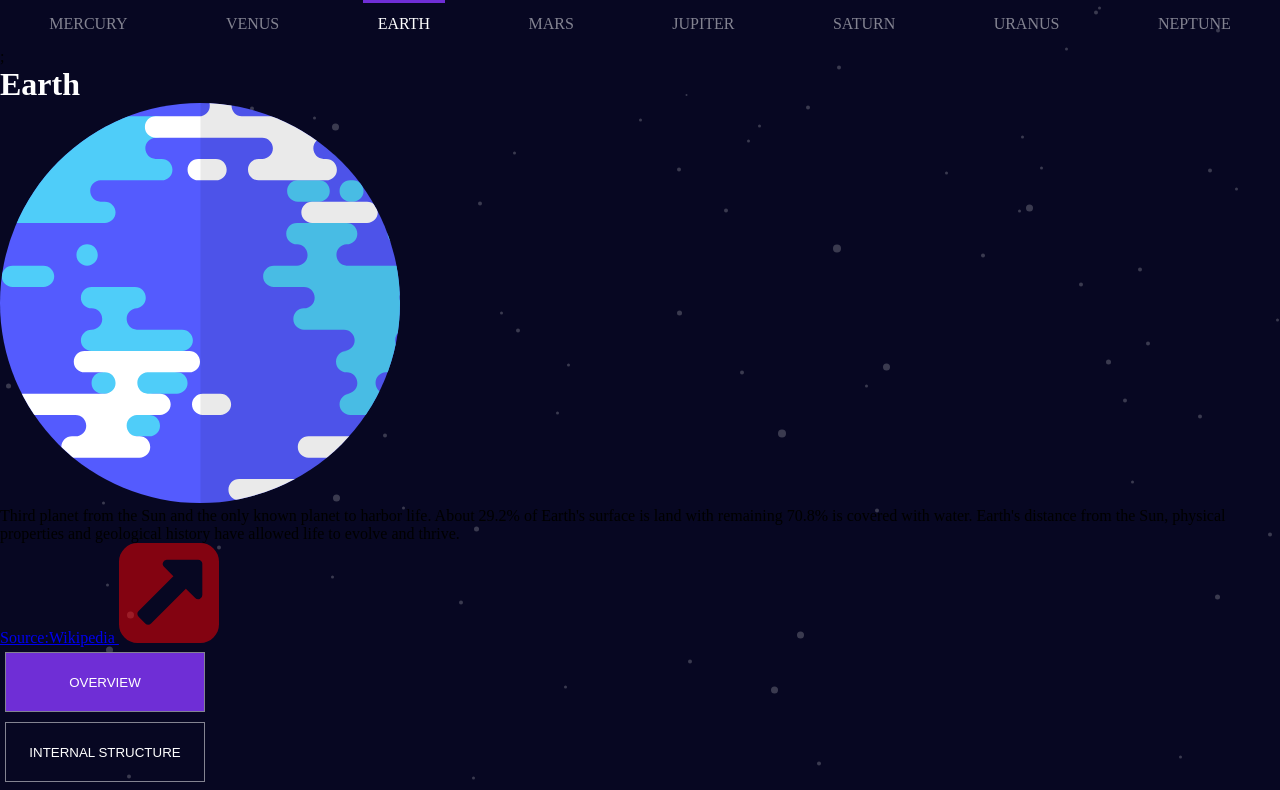
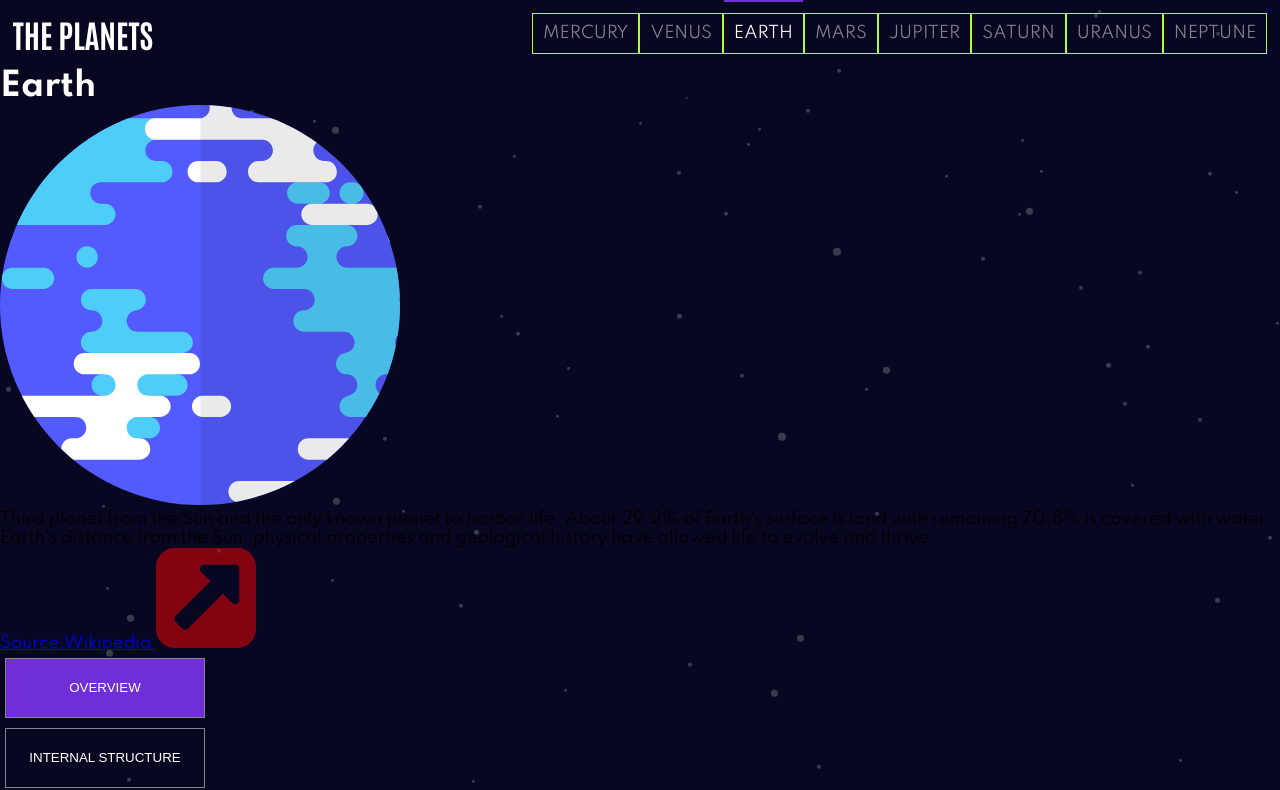
Before and after one commit to ScarSymmetry/-FrontEndMentor-Planets-Facts-with-React, a React (Create React App) app: page / in a window 1280 px wide. Shown: the top 790 px of the page. Built offline with nearby package versions, Linux system fonts and the light colour scheme.

Commit message:
styling fixes

```diff
--- a/src/App.css
+++ b/src/App.css
@@ -1,3 +1,7 @@
+@import url("https://fonts.googleapis.com/css2?family=Antonio:wght@400;500;700&display=swap");
+
+@import url("https://fonts.googleapis.com/css2?family=Antonio:wght@400;500;700&family=Spartan:wght@400;500;700&display=swap");
+
 *,
 *::before,
 *::after {
@@ -5,9 +9,6 @@
 	padding: 0;
 	box-sizing: border-box;
 }
-
-
-
 
 :root {
 	--color-white: #ffffff;
@@ -22,9 +23,13 @@
 	--color-saturn: rgb(203, 80, 32);
 	--color-uranus: hsl(169, 73%, 44%);
 	--color-neptune: hsl(222, 87%, 56%);
+
+	--font-spartan: "Spartan", sans-serif;
+	--font-antonio: "Antonio", sans-serif;
 }
 
 body {
+	font-family: var(--font-spartan);
 	background-color: var(--color-black);
 	background-image: url(./svg/background-stars.svg);
 	background-position: center;
--- a/src/Header.js
+++ b/src/Header.js
@@ -1,11 +1,15 @@
 import Nav from "./Nav";
-
-const Header = ({ data, changePlanet,activePlanet}) => {
+import styles from "./Header.module.css"
+const Header = ({ data, changePlanet, activePlanet }) => {
 	return (
-		<>
-
-			<Nav changePlanet={changePlanet} data={data} activePlanet={activePlanet}/>;
-		</>
+		<div className={styles.navbar}>
+			<h1 className={styles.navbar__title}>The Planets</h1>
+			<Nav
+				changePlanet={changePlanet}
+				data={data}
+				activePlanet={activePlanet}
+			/>
+		</div>
 	);
 };
 
--- a/src/Header.module.css
+++ b/src/Header.module.css
@@ -0,0 +1,15 @@
+.navbar {
+	display: flex;
+
+	max-width: 100%;
+	justify-content: space-between;
+	align-items: center;
+	padding: 0.8rem;
+
+}
+
+.navbar__title {
+	font-family: var(--font-antonio);
+	text-transform: uppercase;
+	color: var(--color-white);
+}
--- a/src/Nav.module.css
+++ b/src/Nav.module.css
@@ -1,9 +1,9 @@
 .nav {
 	display: flex;
 	max-width: 100%;
-	justify-content: space-around;
-	align-items: center;
+
 	text-transform: uppercase;
+
 }
 
 .nav li {
@@ -11,7 +11,8 @@
 	cursor: pointer;
 	color: var(--color-light-grey);
 	list-style-type: none;
-	padding: 15px;
+	padding: 10px;
+	border: 1px solid greenyellow;
 }
 
 .nav li:hover {
@@ -24,7 +25,7 @@
 	height: 3px;
 	width: 100%;
 	left: 0;
-	top: 0;
+	top: -15px;
 	transform: scaleX(0);
 	transition: transform 0.2s ease-in-out;
 }
```
